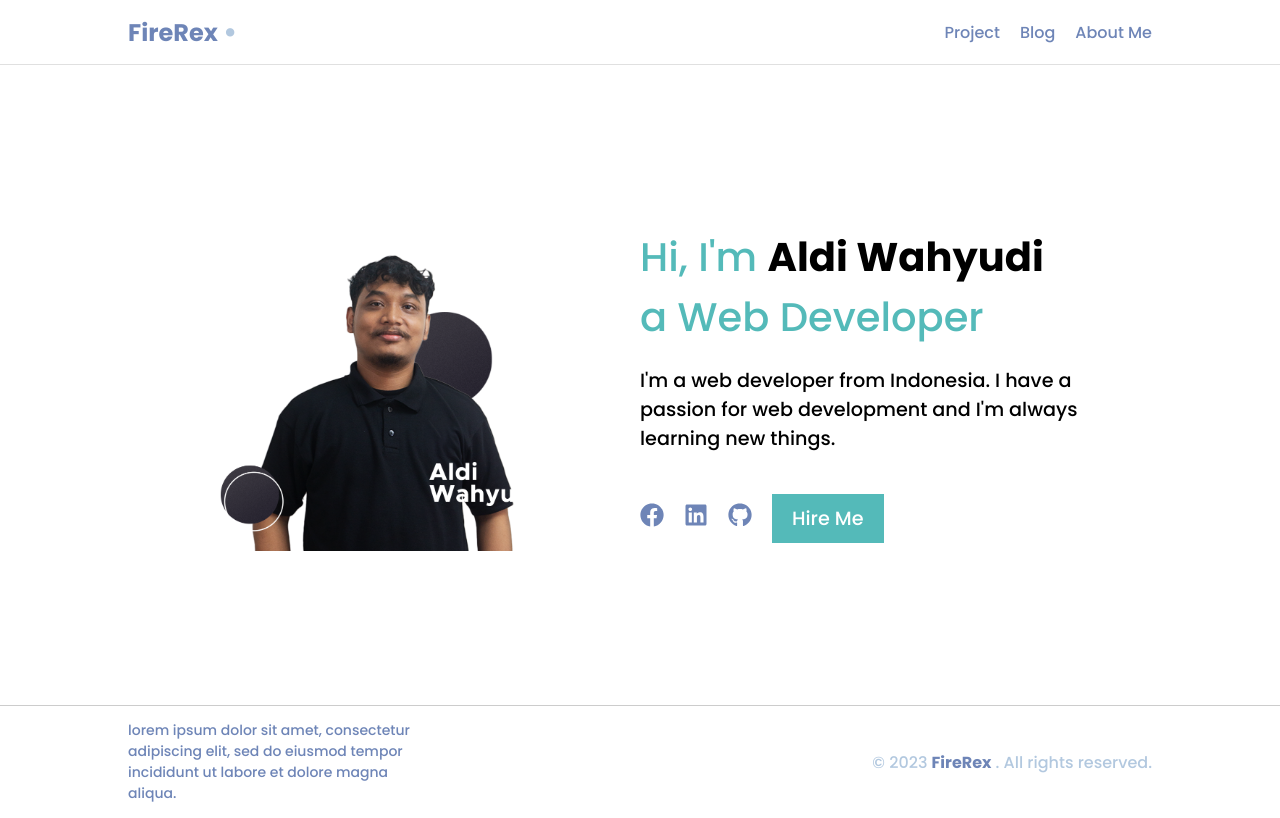
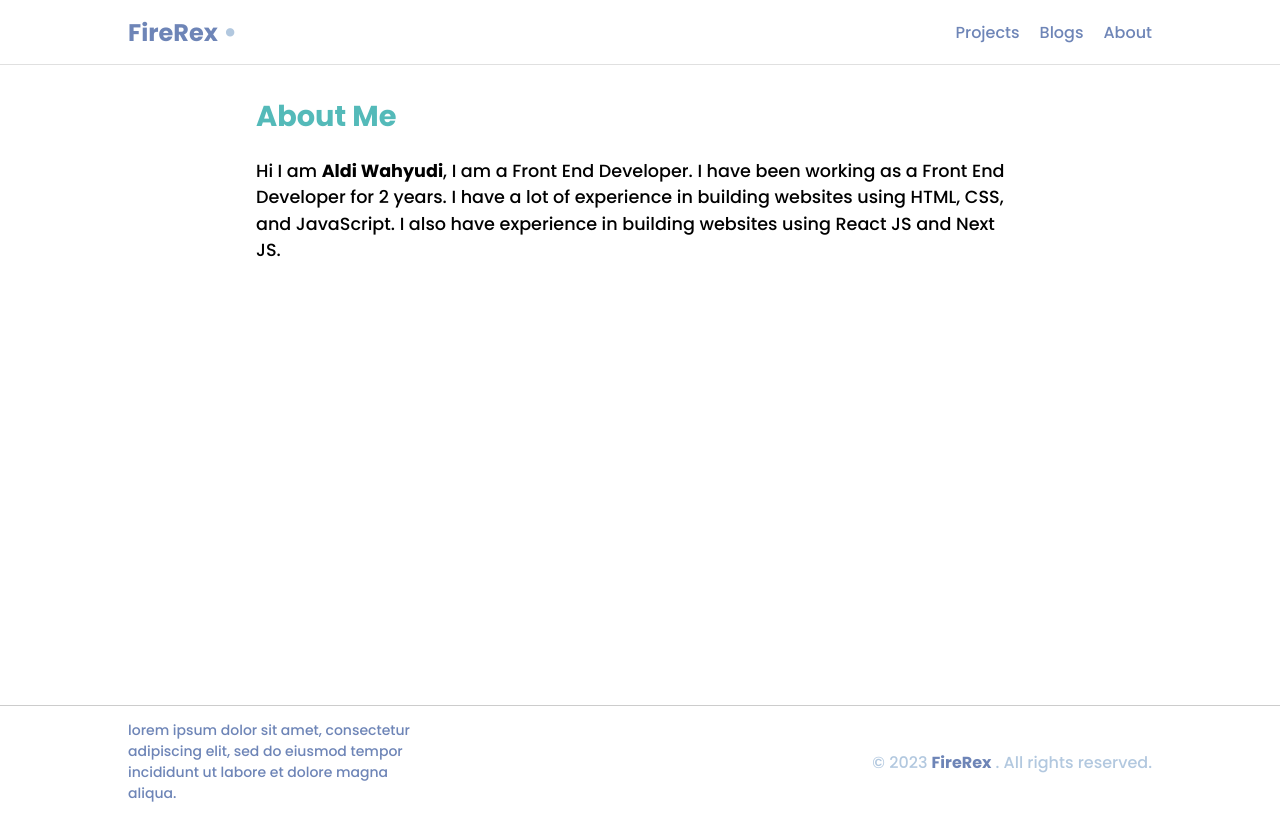
Before and after one commit to FireRex979/portofolio, a React (Create React App) app: page /about in a window 1280 px wide. Built offline with nearby package versions, Linux system fonts and the light colour scheme.

Commit message:
About Style

```diff
--- a/package.json
+++ b/package.json
@@ -10,6 +10,7 @@
     "react-dom": "^18.2.0",
     "react-icons": "^4.7.1",
     "react-jss": "^10.9.2",
+    "react-router-dom": "^6.6.1",
     "react-scripts": "5.0.1",
     "web-vitals": "^2.1.4"
   },
--- a/src/App.js
+++ b/src/App.js
@@ -1,24 +1,15 @@
 import logo from './logo.svg';
 import './App.css';
+import Home from './Menu/Home';
+import About from './Menu/About';
+import { Routes, Route } from 'react-router-dom';
 
 function App() {
   return (
-    <div className="App">
-      <header className="App-header">
-        <img src={logo} className="App-logo" alt="logo" />
-        <p>
-          Edit <code>src/App.js</code> and save to reload.
-        </p>
-        <a
-          className="App-link"
-          href="https://reactjs.org"
-          target="_blank"
-          rel="noopener noreferrer"
-        >
-          Learn React
-        </a>
-      </header>
-    </div>
+    <Routes>
+      <Route path="/" element={<Home />} />
+      <Route path="/about" element={<About />} />
+    </Routes>
   );
 }
 
--- /dev/null
+++ b/src/Body/About/About.js
@@ -0,0 +1,18 @@
+import React from 'react';
+import useStyles from './About.style';
+
+export default function About() {
+    const classes = useStyles();
+
+    return (
+        <div className={classes.aboutContainer}>
+            <div className={classes.aboutContent}>
+                <h1 className="aboutTitle">About Me</h1>
+                <p className="aboutInfo">
+                    Hi I am <strong>Aldi Wahyudi</strong>,
+                    I am a Front End Developer. I have been working as a Front End Developer for 2 years. I have a lot of experience in building websites using HTML, CSS, and JavaScript. I also have experience in building websites using React JS and Next JS.
+                </p>
+            </div>
+        </div>
+    )
+}
--- /dev/null
+++ b/src/Body/About/About.style.js
@@ -0,0 +1,25 @@
+import {createUseStyles} from 'react-jss';
+
+const useStyles = createUseStyles({
+    aboutContainer: {
+        margin: '30px 0',
+        minHeight: 'calc(100vh - 220px)',
+        padding: '0 20%',
+    },
+    aboutContent: {
+        '& .aboutTitle': {
+            fontSize: '1.8rem',
+            color: '#54BAB9',
+            fontWeight: '700',
+            marginBottom: '20px',
+        },
+        '& .aboutInfo': {
+            fontSize: '1.1rem',
+            color: '#000',
+            fontWeight: '500',
+            lineHeight: '1.5',
+        }
+    }
+});
+
+export default useStyles;
--- a/src/Header/Header.Style.js
+++ b/src/Header/Header.Style.js
@@ -16,6 +16,7 @@ const useStyles = createUseStyles({
     logo: {
         display: 'flex',
         alignItems: 'center',
+        textDecoration: 'none',
         '& h4': {
             color: '#6E85B7',
             fontSize: '24px',
--- a/src/Header/Header.js
+++ b/src/Header/Header.js
@@ -1,6 +1,7 @@
 import React from 'react';
 import useStyles from './Header.Style';
 import NavMenu from './NavMenu';
+import { Link } from 'react-router-dom';
 
 export default function Header() {
     const classes = useStyles();
@@ -8,10 +9,10 @@ export default function Header() {
         <div className={classes.header}>
             <div className='container'>
                 <div className={classes.navbar}>
-                    <div className={classes.logo}>
+                    <Link to='/' className={classes.logo}>
                         <h4>FireRex</h4>
                         <span>•</span>
-                    </div>
+                    </Link>
                     <NavMenu />
                 </div>
             </div>
--- a/src/Header/NavMenu.js
+++ b/src/Header/NavMenu.js
@@ -1,6 +1,7 @@
 import React from 'react';
 import useStyles from './Header.Style';
 import { useState } from 'react';
+import { Link } from 'react-router-dom';
 
 export default function NavMenu() {
     const [showMenu, setShowMenu] = useState(false);
@@ -18,9 +19,15 @@ export default function NavMenu() {
                 <span></span>
             </button>
             <ul>
-                <li><a href="#">Project</a></li>
-                <li><a href="#">Blog</a></li>
-                <li><a href="#">About Me</a></li>
+                <li>
+                    <Link to='/projects'>Projects</Link>
+                </li>
+                <li>
+                    <Link to='/blogs'>Blogs</Link>
+                </li>
+                <li>
+                    <Link to='/about'>About</Link>
+                </li>
             </ul>
         </div>
     )
--- /dev/null
+++ b/src/Menu/About.js
@@ -0,0 +1,14 @@
+import React from 'react';
+import Header from '../Header/Header';
+import Footer from '../Footer/Footer';
+import AboutBody from '../Body/About/About';
+
+export default function About() {
+  return (
+    <div>
+        <Header />
+        <AboutBody />
+        <Footer />
+    </div>
+  )
+}
--- /dev/null
+++ b/src/Menu/Home.js
@@ -0,0 +1,14 @@
+import React from 'react';
+import Header from '../Header/Header';
+import Footer from '../Footer/Footer';
+import HomeBody from '../Body/Home/Home';
+
+export default function Home() {
+  return (
+    <div>
+        <Header />
+        <HomeBody />
+        <Footer />
+    </div>
+  )
+}
--- a/src/index.js
+++ b/src/index.js
@@ -1,17 +1,16 @@
 import React from 'react';
 import ReactDOM from 'react-dom/client';
 import './index.css';
-import Header from './Header/Header';
-import Home from './Body/Home/Home';
-import Footer from './Footer/Footer';
+import { BrowserRouter } from "react-router-dom";
+import App from './App';
 import reportWebVitals from './reportWebVitals';
 
 const root = ReactDOM.createRoot(document.getElementById('root'));
 root.render(
   <React.StrictMode>
-    <Header />
-    <Home />
-    <Footer />
+    <BrowserRouter>
+      <App />
+    </BrowserRouter>
   </React.StrictMode>
 );
 
```
Also changed, not shown: 2 other files (tests, documents, lock files or other folders).
